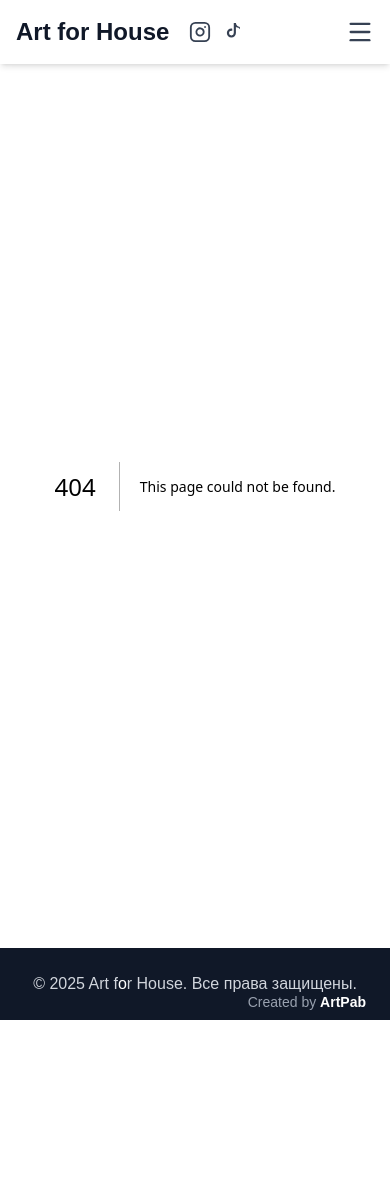
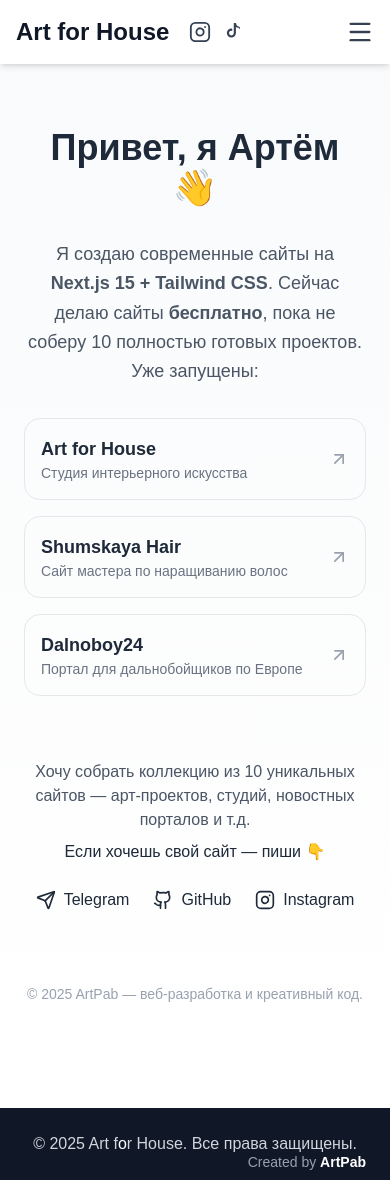
Before and after one commit to kanashart-ops/artforhouse-site, a Next.js app: page /artpab in a window 390 px wide. Before the commit this address had no page. Before the commit the page ends 1020 px from the top, so only its background shows below. Built offline with nearby package versions, Linux system fonts and the light colour scheme.

Commit message:
Add galleryData shared module + mobile-gallery API

```diff
--- /dev/null
+++ b/app/api/mobile-gallery/route.ts
@@ -0,0 +1,27 @@
+// app/api/mobile-gallery/route.ts
+import { NextResponse } from "next/server";
+import { galleryItems } from "@/lib/galleryData";
+
+type MobileArtItem = {
+  id: string;
+  title: string;
+  imageUrl: string;
+  category: string;
+};
+
+function absoluteUrl(path: string) {
+  const base =
+    process.env.NEXT_PUBLIC_SITE_URL || "https://mat4house.by"; // сюда ставишь свой домен
+  return `${base}${path}`;
+}
+
+export async function GET() {
+  const items: MobileArtItem[] = galleryItems.map((item) => ({
+    id: item.name, // уникальный id
+    title: item.name, // пока имя файла, позже можно сделать красивые названия
+    imageUrl: absoluteUrl(item.src),
+    category: String(item.category),
+  }));
+
+  return NextResponse.json(items);
+}
--- /dev/null
+++ b/app/artpab/page.tsx
@@ -0,0 +1,68 @@
+"use client";
+
+import { motion } from "framer-motion";
+import Link from "next/link";
+import { ArrowUpRight, Send, Github, Instagram } from "lucide-react";
+
+export default function ArtPabPage() {
+  const projects = [
+    { name: "Art for House", url: "https://artforhouse.vercel.app", desc: "Студия интерьерного искусства" },
+    { name: "Shumskaya Hair", url: "https://shumskaya-hair.vercel.app", desc: "Сайт мастера по наращиванию волос" },
+    { name: "Dalnoboy24", url: "https://dalnoboy24.vercel.app", desc: "Портал для дальнобойщиков по Европе" },
+  ];
+
+  return (
+    <main className="min-h-screen flex flex-col items-center justify-center px-6 py-16 bg-gradient-to-b from-gray-50 to-white text-gray-800">
+      <motion.div
+        initial={{ opacity: 0, y: 30 }}
+        animate={{ opacity: 1, y: 0 }}
+        transition={{ duration: 0.6 }}
+        className="max-w-2xl w-full text-center space-y-8"
+      >
+        <h1 className="text-4xl md:text-5xl font-extrabold">Привет, я Артём 👋</h1>
+        <p className="text-lg leading-relaxed text-gray-600">
+          Я создаю современные сайты на <strong>Next.js 15 + Tailwind CSS</strong>.
+          Сейчас делаю сайты <strong>бесплатно</strong>, пока не соберу 10 полностью готовых проектов.
+          Уже запущены:
+        </p>
+
+        <ul className="space-y-4 text-left mx-auto max-w-md">
+          {projects.map((p, i) => (
+            <li key={i} className="border border-gray-200 rounded-2xl p-4 hover:shadow-md transition">
+              <Link href={p.url} target="_blank" className="flex items-center justify-between">
+                <div>
+                  <h3 className="font-semibold text-lg">{p.name}</h3>
+                  <p className="text-sm text-gray-500">{p.desc}</p>
+                </div>
+                <ArrowUpRight className="w-5 h-5 text-gray-400" />
+              </Link>
+            </li>
+          ))}
+        </ul>
+
+        <div className="pt-8 space-y-2">
+          <p className="text-gray-600">
+            Хочу собрать коллекцию из 10 уникальных сайтов — арт-проектов, студий, новостных порталов и т.д.
+          </p>
+          <p className="font-medium">Если хочешь свой сайт — пиши 👇</p>
+
+          <div className="flex items-center justify-center gap-6 pt-4">
+            <Link href="https://t.me/kanashart" target="_blank" className="flex items-center gap-2 hover:text-blue-600">
+              <Send className="w-5 h-5" /> Telegram
+            </Link>
+            <Link href="https://github.com/kanashart-ops" target="_blank" className="flex items-center gap-2 hover:text-gray-900">
+              <Github className="w-5 h-5" /> GitHub
+            </Link>
+            <Link href="https://instagram.com/art.for.house" target="_blank" className="flex items-center gap-2 hover:text-pink-600">
+              <Instagram className="w-5 h-5" /> Instagram
+            </Link>
+          </div>
+        </div>
+
+        <p className="pt-10 text-sm text-gray-400">
+          © 2025 ArtPab — веб-разработка и креативный код.
+        </p>
+      </motion.div>
+    </main>
+  );
+}
--- a/app/gallery/page.tsx
+++ b/app/gallery/page.tsx
@@ -1,50 +1,12 @@
 /* eslint-disable react-hooks/exhaustive-deps */
 "use client";
+
+import React from "react";
 import { useState, useEffect, useMemo } from "react";
 import Image from "next/image";
-
-const IMG_EXT = "jpg";
-
-function makeRange(prefix: string, start: number, end: number, category: string) {
-  const items = [];
-  for (let i = start; i <= end; i++) {
-    items.push({
-      src: `/images/gallery/${prefix}${i}.${IMG_EXT}`,
-      category,
-      name: `${prefix}${i}`,
-    });
-  }
-  return items;
-}
-
-const CATEGORIES = [
-  "Все",
-  "пейзаж",
-  "премиум",
-  "абстракция",
-  "анималистика",
-  "растения",
-  "интерьерная роспись",
-  "в интерьере",
-  "я",
-] as const;
-type Category = (typeof CATEGORIES)[number];
+import { CATEGORIES, type Category, galleryItems } from "@/lib/galleryData";
 
 export default function GalleryPage() {
-  const galleryItems = useMemo(
-    () => [
-      ...makeRange("a", 1, 21, "пейзаж"),
-      ...makeRange("aa", 1, 20, "абстракция"),
-      ...makeRange("w", 1, 4, "анималистика"),
-      ...makeRange("q", 1, 35, "в интерьере"),
-      ...makeRange("x", 1, 13, "премиум"),
-      ...makeRange("s", 1, 13, "растения"),
-      ...makeRange("e", 1, 3, "интерьерная роспись"),
-      ...makeRange("d", 1, 11, "я"),
-    ],
-    []
-  );
-
   const [selectedCategory, setSelectedCategory] = useState<Category>("Все");
   const [currentIndex, setCurrentIndex] = useState<number | null>(null);
   const [visible, setVisible] = useState(false);
@@ -56,12 +18,13 @@
       selectedCategory === "Все"
         ? galleryItems
         : galleryItems.filter((item) => item.category === selectedCategory),
-    [galleryItems, selectedCategory]
+    [selectedCategory]
   );
 
   const [loadedImages, setLoadedImages] = useState<boolean[]>(
     new Array(filteredItems.length).fill(false)
   );
+
   useEffect(() => {
     setLoadedImages(new Array(filteredItems.length).fill(false));
   }, [filteredItems.length]);
@@ -82,9 +45,13 @@
     setFade(false);
     setTimeout(() => {
       if (direction === "next") {
-        setCurrentIndex(currentIndex === filteredItems.length - 1 ? 0 : currentIndex + 1);
+        setCurrentIndex(
+          currentIndex === filteredItems.length - 1 ? 0 : currentIndex + 1
+        );
       } else {
-        setCurrentIndex(currentIndex === 0 ? filteredItems.length - 1 : currentIndex - 1);
+        setCurrentIndex(
+          currentIndex === 0 ? filteredItems.length - 1 : currentIndex - 1
+        );
       }
       setFade(true);
     }, 200);
@@ -103,6 +70,7 @@
   const handleTouchStart = (e: React.TouchEvent) => {
     setTouchStartX(e.touches[0].clientX);
   };
+
   const handleTouchEnd = (e: React.TouchEvent) => {
     if (currentIndex === null) return;
     const delta = e.changedTouches[0].clientX - touchStartX;
@@ -112,12 +80,16 @@
 
   return (
     <main className="p-10 max-w-7xl mx-auto">
-      <h1 className="text-3xl font-bold mb-3 text-center text-gray-900">Галерея</h1>
+      <h1 className="text-3xl font-bold mb-3 text-center text-gray-900">
+        Галерея
+      </h1>
 
       <div className="mb-8 text-center text-gray-700">
         <span className="inline-flex items-center gap-2 px-4 py-2 rounded-full bg-gray-100 border border-gray-200">
           <span className="font-medium">Категория:</span>
-          <span className="font-semibold text-gray-900">{selectedCategory}</span>
+          <span className="font-semibold text-gray-900">
+            {selectedCategory}
+          </span>
           <span className="opacity-60">•</span>
           <span>Найдено: {filteredItems.length}</span>
         </span>
--- /dev/null
+++ b/lib/galleryData.ts
@@ -0,0 +1,51 @@
+// lib/galleryData.ts
+
+export const IMG_EXT = "jpg";
+
+export const CATEGORIES = [
+  "Все",
+  "пейзаж",
+  "премиум",
+  "абстракция",
+  "анималистика",
+  "растения",
+  "интерьерная роспись",
+  "в интерьере",
+  "я",
+] as const;
+
+export type Category = (typeof CATEGORIES)[number];
+
+export type GalleryItem = {
+  src: string;
+  category: Category | string;
+  name: string;
+};
+
+function makeRange(
+  prefix: string,
+  start: number,
+  end: number,
+  category: Category | string
+): GalleryItem[] {
+  const items: GalleryItem[] = [];
+  for (let i = start; i <= end; i++) {
+    items.push({
+      src: `/images/gallery/${prefix}${i}.${IMG_EXT}`,
+      category,
+      name: `${prefix}${i}`,
+    });
+  }
+  return items;
+}
+
+export const galleryItems: GalleryItem[] = [
+  ...makeRange("a", 1, 21, "пейзаж"),
+  ...makeRange("aa", 1, 20, "абстракция"),
+  ...makeRange("w", 1, 4, "анималистика"),
+  ...makeRange("q", 1, 35, "в интерьере"),
+  ...makeRange("x", 1, 13, "премиум"),
+  ...makeRange("s", 1, 13, "растения"),
+  ...makeRange("e", 1, 3, "интерьерная роспись"),
+  ...makeRange("d", 1, 11, "я"),
+];
--- a/package.json
+++ b/package.json
@@ -10,6 +10,7 @@
   },
   "dependencies": {
     "@vercel/analytics": "^1.5.0",
+    "framer-motion": "^12.23.24",
     "lucide-react": "^0.544.0",
     "next": "15.5.4",
     "react": "19.1.0",
```
Also changed, not shown: 1 other file (tests, documents, lock files or other folders).
